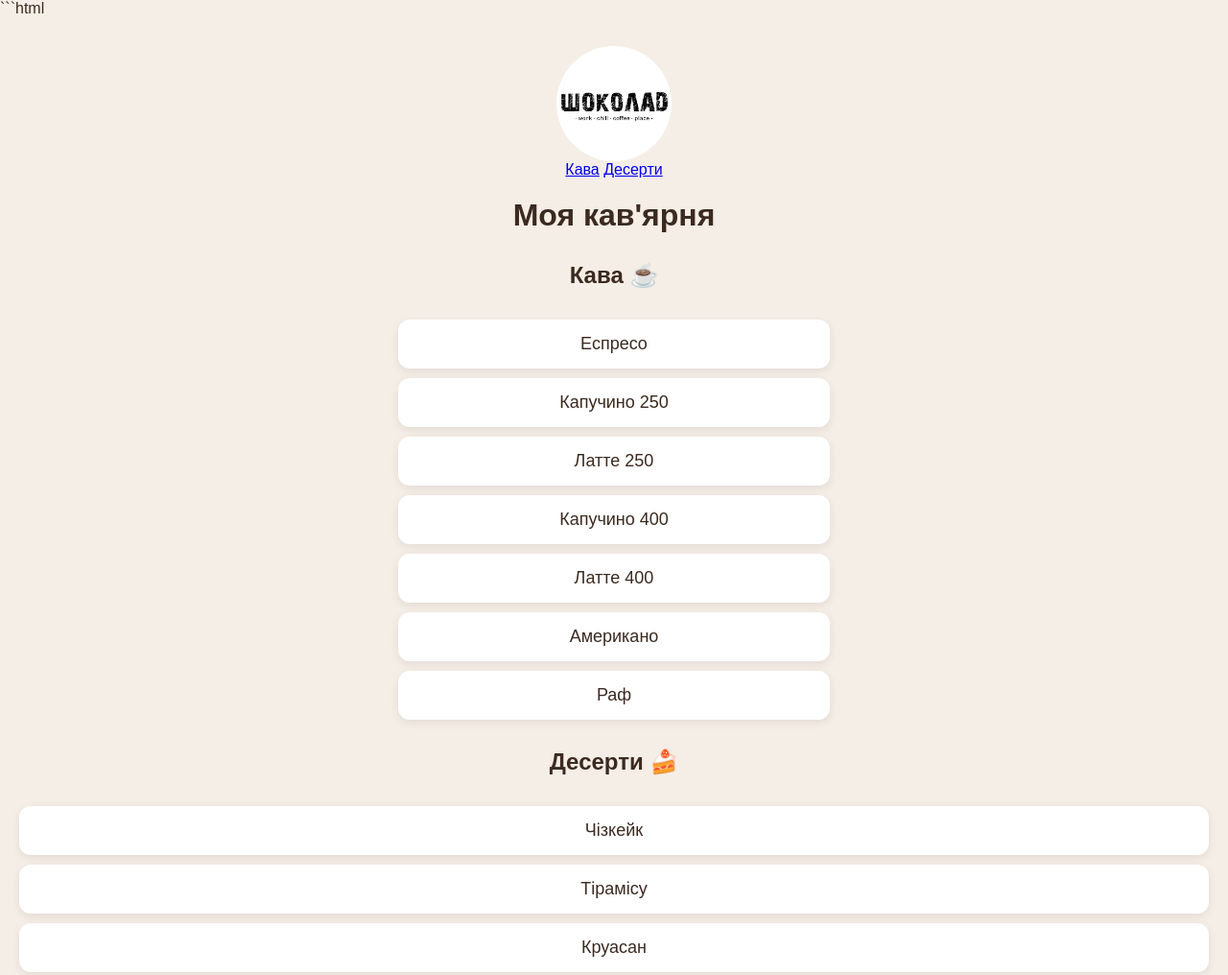
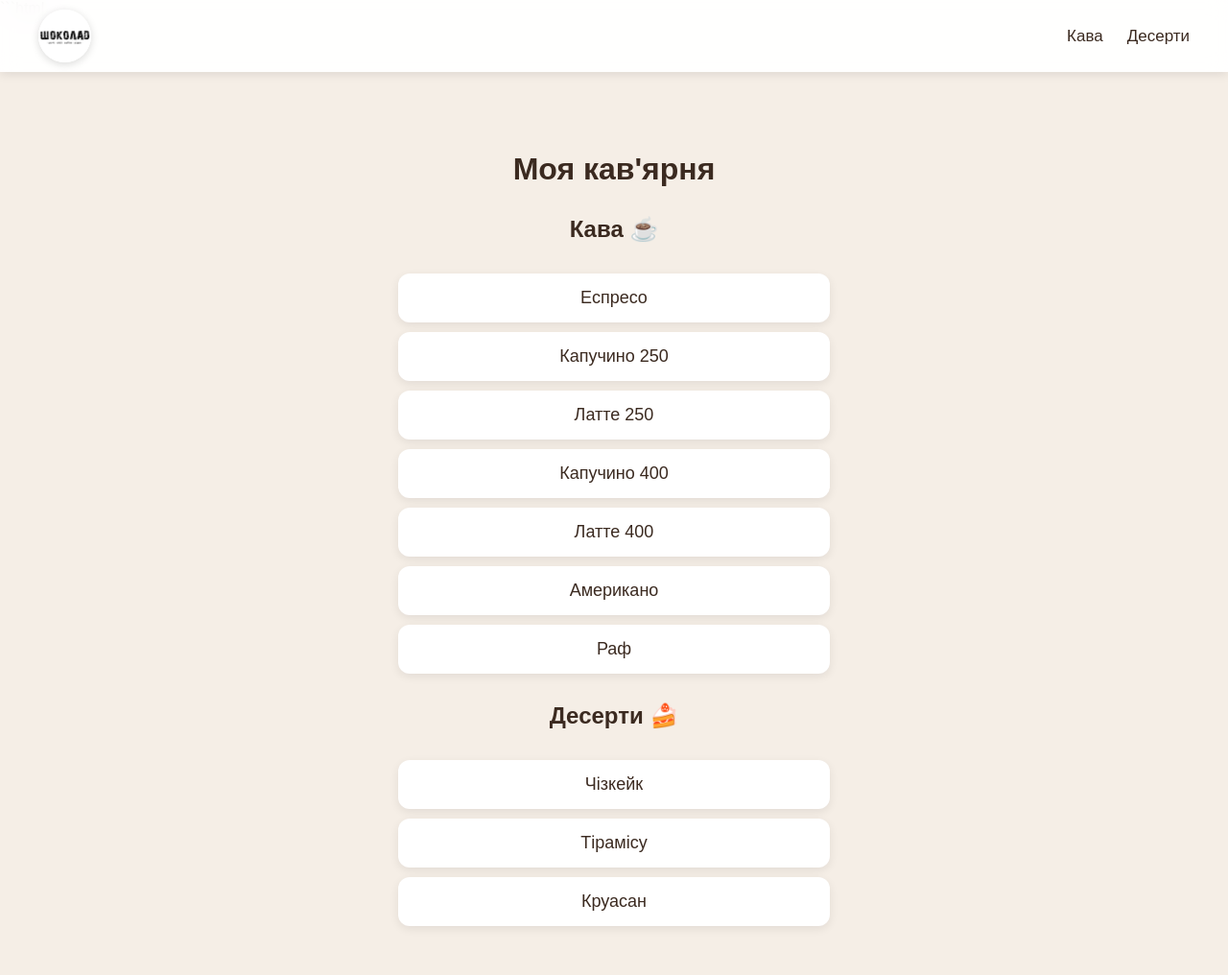
Before and after one commit to romagetya2008-alt/kavyarnya_shokolad, a plain HTML site: page index.html in a window 1280 px wide. Shown: the top 1016 px of the page at 96% size. Drawn offline with nearby package versions, Linux system fonts and the light colour scheme; files whose address does not match are found by name.

Commit message:
Update style.css

```diff
--- a/style.css
+++ b/style.css
@@ -1,3 +1,4 @@
+
 /* Весь сайт */
 body {
     margin: 0;
@@ -10,16 +11,104 @@
 /* Верхня частина */
 header {
     text-align: center;
-    padding: 30px 20px;
+    padding: 120px 20px 30px;
+}
+
+
+/* Навбар */
+nav {
+    width: 100%;
+    box-sizing: border-box;
+
+    background-color: rgba(255, 255, 255, 0.95);
+
+    padding: 10px 40px;
+
+    display: flex;
+    align-items: center;
+    justify-content: space-between;
+
+    position: fixed;
+    top: 0;
+    left: 0;
+
+    z-index: 1000;
+
+    /* Тінь */
+    box-shadow: 0 2px 10px rgba(0, 0, 0, 0.1);
+
+    /* Прозорість */
+    backdrop-filter: blur(10px);
 }
 
 
 /* Логотип */
-header img {
-    width: 120px;
-    height: 120px;
+#logo {
+    width: 55px;
+    height: 55px;
+
     object-fit: cover;
     border-radius: 50%;
+
+    box-shadow: 0 2px 8px rgba(0, 0, 0, 0.15);
+
+    transition: transform 0.3s;
+}
+
+
+/* Анімація логотипа */
+#logo:hover {
+    transform: scale(1.08);
+}
+
+
+/* Посилання в навбарі */
+.nav-links {
+    display: flex;
+    gap: 25px;
+}
+
+
+.nav-links a {
+    position: relative;
+
+    text-decoration: none;
+    color: #3b2a20;
+
+    font-size: 17px;
+    font-weight: 500;
+
+    transition: color 0.3s;
+}
+
+
+/* Наведення на посилання */
+.nav-links a:hover {
+    color: #8b5e3c;
+}
+
+
+/* Лінія під посиланням */
+.nav-links a::after {
+    content: "";
+
+    position: absolute;
+
+    left: 0;
+    bottom: -5px;
+
+    width: 0;
+    height: 2px;
+
+    background-color: #8b5e3c;
+
+    transition: width 0.3s;
+}
+
+
+/* Показуємо лінію */
+.nav-links a:hover::after {
+    width: 100%;
 }
 
 
@@ -30,26 +119,30 @@
 }
 
 
-/* Заголовок "Кава" */
+/* Заголовки */
 h4 {
     font-size: 24px;
     margin-top: 30px;
 }
 
 
-/* Меню */
-#kava {
+/* Кава і десерти */
+#kava,
+#deserty {
     max-width: 450px;
     margin: 0 auto;
     padding: 0 20px;
 }
 
 
-/* Окремий пункт меню */
-#kava p {
+/* Окремий товар */
+#kava p,
+#deserty p {
     background-color: white;
+
     padding: 15px 20px;
     margin: 10px 0;
+
     border-radius: 12px;
 
     box-shadow: 0 3px 10px rgba(0, 0, 0, 0.08);
@@ -58,25 +151,18 @@
 }
 
 
-#deserty p {
+/* Щоб було зрозуміло, що на товар можна натиснути */
+.menu-item {
+    cursor: pointer;
+}
 
-     background-color: white;
-    padding: 15px 20px;
-    margin: 10px 0;
-    border-radius: 12px;
-
-    box-shadow: 0 3px 10px rgba(0, 0, 0, 0.08);
-
-    font-size: 18px;
-
-
-}
 
 /* Основні кнопки */
 main {
     display: flex;
     flex-direction: column;
     gap: 12px;
+
     max-width: 450px;
     margin: 30px auto;
     padding: 0 20px;
@@ -86,16 +172,70 @@
 main a {
     text-decoration: none;
     text-align: center;
+
     background-color: #6f4e37;
     color: white;
+
     padding: 15px;
+
     border-radius: 12px;
+
     font-size: 18px;
 }
 
 
-/* Ефект при наведенні */
+/* Наведення на кнопки */
 main a:hover {
+    background-color: #4f3524;
+}
+
+
+/* ================================= */
+/* Вікно товару */
+/* ================================= */
+
+.window {
+    display: none;
+
+    position: fixed;
+
+    top: 50%;
+    left: 50%;
+
+    transform: translate(-50%, -50%);
+
+    background-color: white;
+
+    padding: 30px;
+
+    border-radius: 15px;
+
+    box-shadow: 0 5px 20px rgba(0, 0, 0, 0.2);
+
+    z-index: 2000;
+
+    min-width: 280px;
+}
+
+
+/* Кнопка закриття */
+.window button {
+    padding: 10px 20px;
+
+    border: none;
+
+    border-radius: 8px;
+
+    background-color: #6f4e37;
+
+    color: white;
+
+    cursor: pointer;
+}
+
+
+/* Наведення на кнопку */
+.window button:hover {
     background-color: #4f3524;
 }
 
@@ -103,6 +243,8 @@
 /* Нижня частина */
 footer {
     text-align: center;
+
     padding: 30px;
+
     color: #806f62;
 }
```
